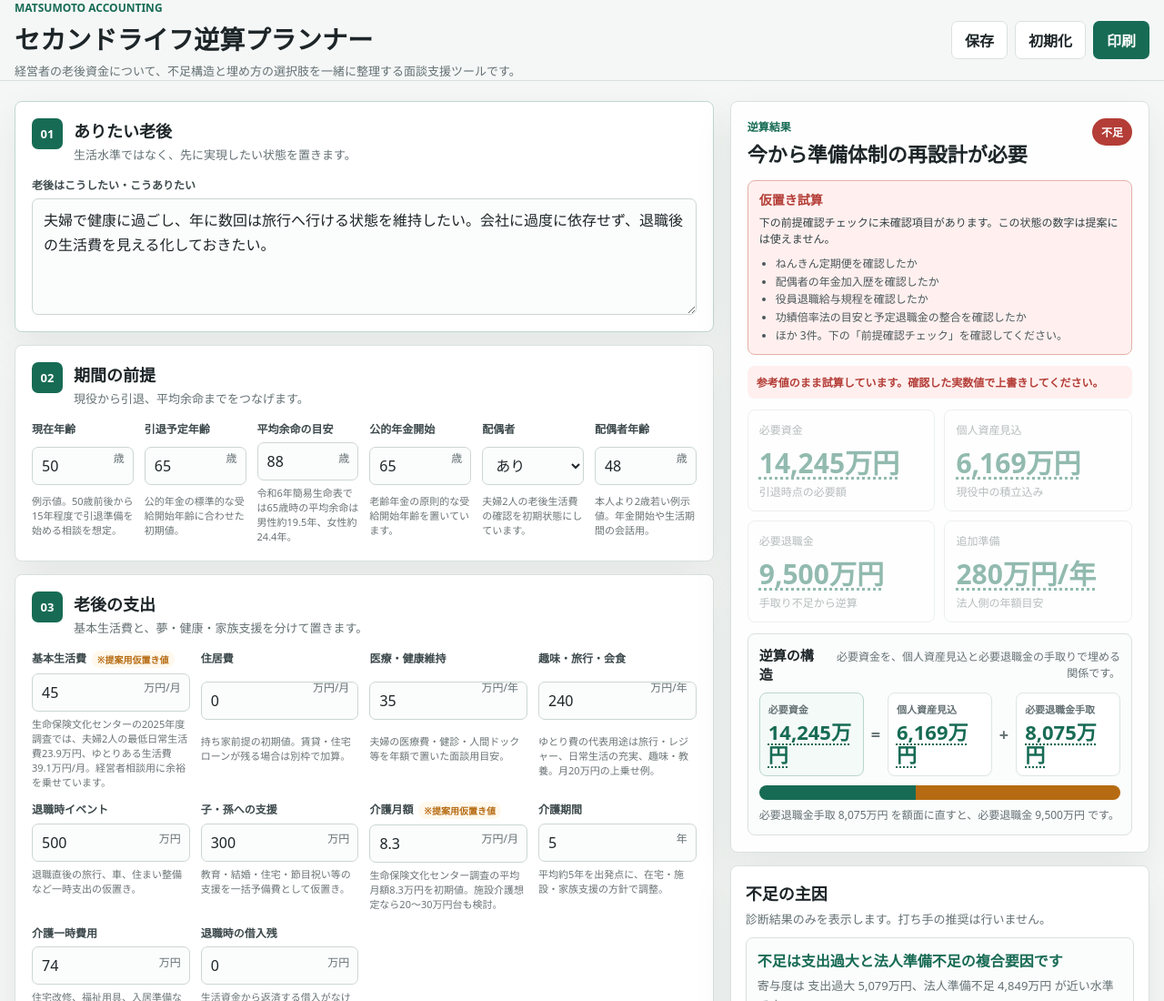
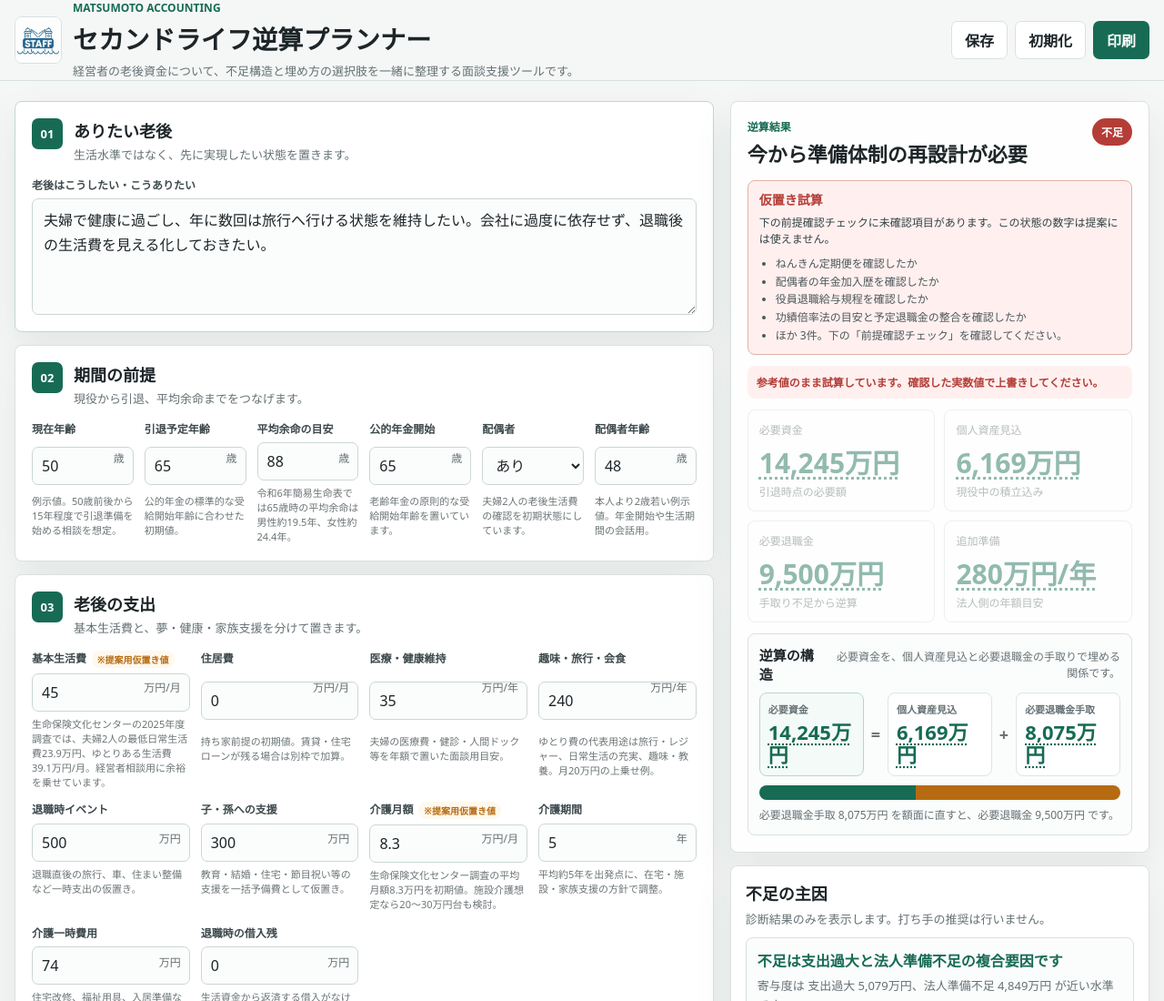
Before and after one commit to takatrp/second-life-planner, a plain HTML site: page index.html in a window 1280 px wide. Shown: the top 1100 px of the page at 91% size. Drawn offline with Linux system fonts and the light colour scheme.

Commit message:
Add staff logo and favicon

```diff
--- a/index.html
+++ b/index.html
@@ -4,15 +4,19 @@
   <meta charset="utf-8">
   <meta name="viewport" content="width=device-width, initial-scale=1">
   <title>セカンドライフ逆算プランナー</title>
+  <link rel="icon" type="image/png" href="staff-logo.png">
   <link rel="stylesheet" href="styles.css">
 </head>
 <body>
   <header class="topbar">
     <div class="topbar__inner">
-      <div>
+      <div class="brand-block">
+        <img class="brand-logo" src="staff-logo.png" alt="" aria-hidden="true">
+        <div>
         <p class="eyebrow">Matsumoto Accounting</p>
         <h1>セカンドライフ逆算プランナー</h1>
         <p class="tool-purpose">経営者の老後資金について、不足構造と埋め方の選択肢を一緒に整理する面談支援ツールです。</p>
+        </div>
       </div>
       <div class="topbar__actions">
         <button class="ghost-button" id="saveButton" type="button">保存</button>
--- a/styles.css
+++ b/styles.css
@@ -52,6 +52,23 @@ textarea {
   align-items: center;
   justify-content: space-between;
   gap: 20px;
+}
+
+.brand-block {
+  display: flex;
+  align-items: center;
+  gap: 12px;
+  min-width: 0;
+}
+
+.brand-logo {
+  width: 52px;
+  height: 52px;
+  flex: 0 0 auto;
+  border: 1px solid var(--line);
+  border-radius: 8px;
+  object-fit: contain;
+  background: #fff;
 }
 
 .eyebrow {
@@ -1024,6 +1041,11 @@ canvas {
     padding: 14px 0;
   }
 
+  .brand-logo {
+    width: 46px;
+    height: 46px;
+  }
+
   .app-shell {
     width: min(100% - 20px, 1440px);
     margin-top: 12px;
```
Also changed, not shown: staff-logo.png (added).
